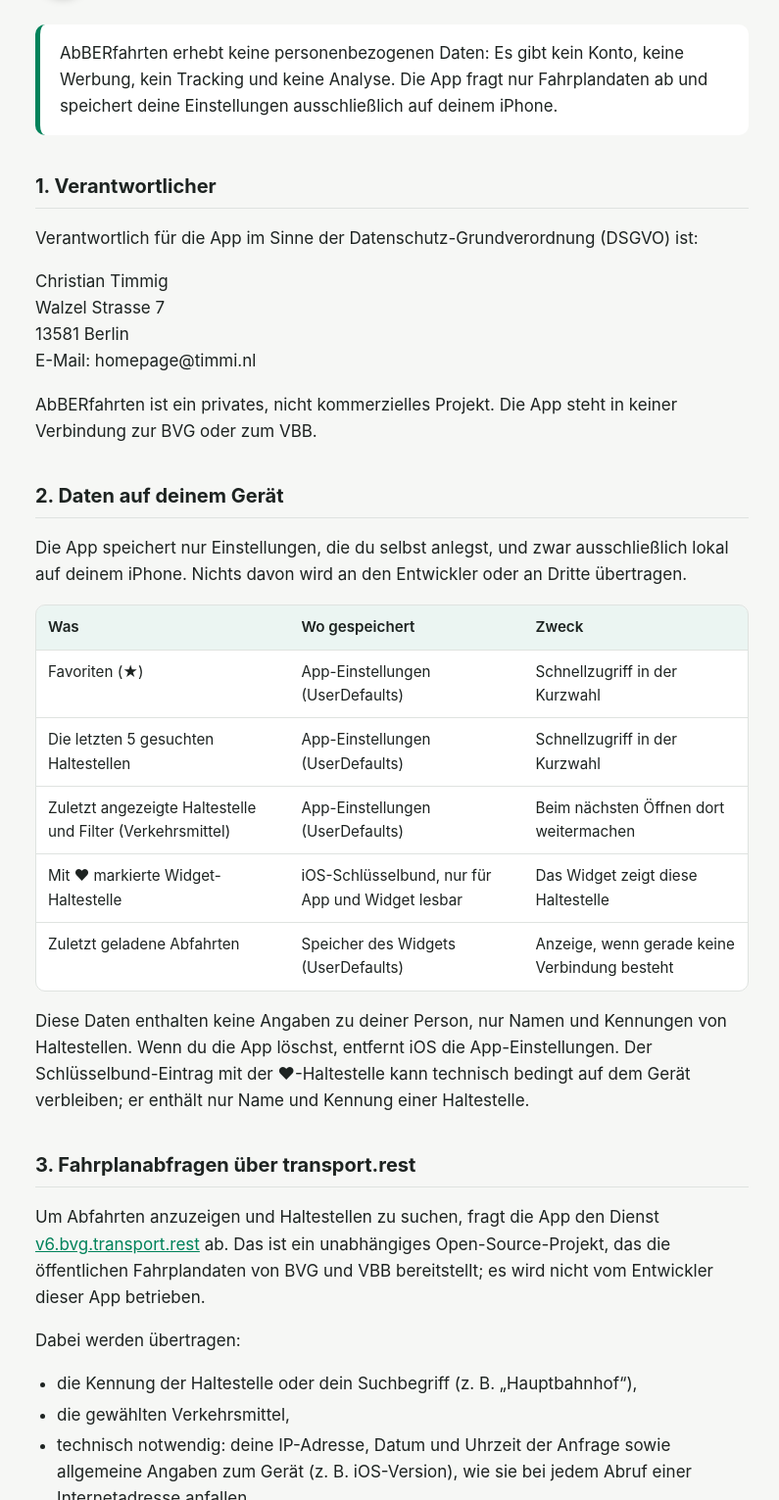
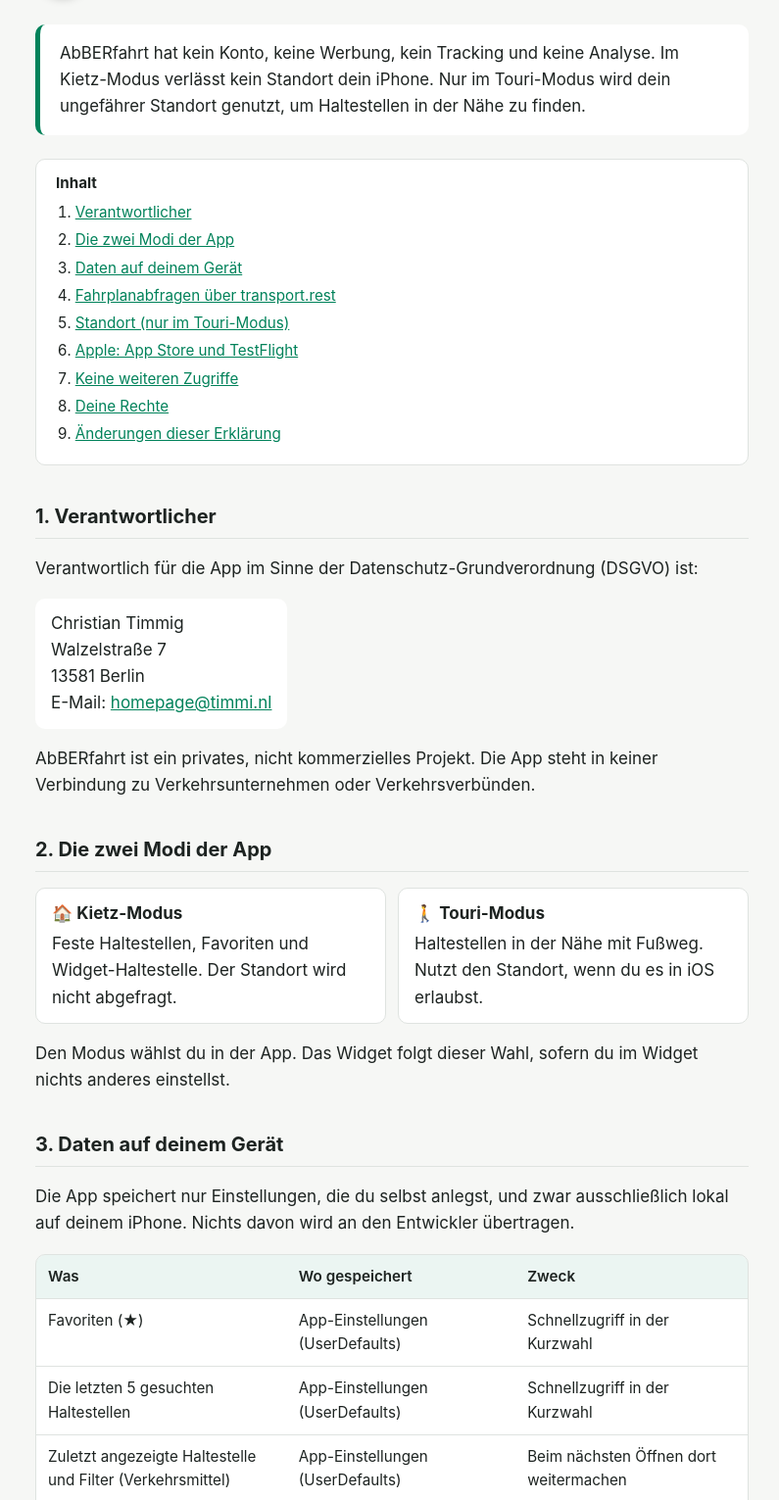
Before and after one commit to CTBER-dev/abberfahrten, a plain HTML site: page index.html in a window 1280 px wide. Shown: the part 96-1627 px from the top of the page at 98% size, without its empty margins (240-1035 px from the left). Drawn offline with Linux system fonts and the light colour scheme.

Commit message:
Add files via upload

```diff
--- a/index.html
+++ b/index.html
@@ -3,15 +3,12 @@
 <head>
 <meta charset="utf-8">
 <meta name="viewport" content="width=device-width, initial-scale=1">
-<meta name="author" content="Timmi">
-<title>Datenschutzerklärung AbBERfahrten</title>
-<meta name="description" content="Datenschutzerklärung der iPhone-App AbBERfahrten – Abfahrten für Bus und Bahn in Berlin.">
+<meta name="author" content="Christian Timmig (Timmi)">
+<title>Datenschutzerklärung AbBERfahrt</title>
+<meta name="description" content="Datenschutzerklärung der iPhone-App AbBERfahrt – Abfahrten für Bus und Bahn in Berlin.">
 <!--
-  Datenschutzerklärung AbBERfahrten – für GitHub Pages
+  Datenschutzerklärung AbBERfahrt – für GitHub Pages
   Autor: Timmi
-
-  VOR DEM VERÖFFENTLICHEN: alle gelb markierten Platzhalter
-  (<mark class="todo">…</mark>) durch deine Angaben ersetzen.
 -->
 <style>
   :root {
@@ -22,8 +19,6 @@
     --line: #dfe3e0;
     --green: #00825a;
     --yellow: #f9cc00;
-    --todo-bg: #fff3b0;
-    --todo-text: #5a4500;
   }
   @media (prefers-color-scheme: dark) {
     :root {
@@ -33,8 +28,6 @@
       --muted: #a3ada8;
       --line: #2e3532;
       --green: #3fbf8a;
-      --todo-bg: #5a4a00;
-      --todo-text: #fff3b0;
     }
   }
   * { box-sizing: border-box; }
@@ -45,29 +38,19 @@
     font: 17px/1.6 -apple-system, BlinkMacSystemFont, "Segoe UI", Roboto, "Helvetica Neue", Arial, sans-serif;
     -webkit-text-size-adjust: 100%;
   }
-  main {
-    max-width: 760px;
-    margin: 0 auto;
-    padding: 32px 16px 64px;
-  }
-  header {
-    display: flex;
-    align-items: center;
-    gap: 16px;
-    margin-bottom: 28px;
-  }
+  main { max-width: 760px; margin: 0 auto; padding: 32px 16px 64px; }
+  header { display: flex; align-items: center; gap: 16px; margin-bottom: 28px; }
   .sign {
     flex: none;
     width: 56px; height: 56px;
     border-radius: 50%;
     background: var(--yellow);
-    border: 6px solid var(--green);
+    border: 6px solid #00825a;
     box-shadow: 0 0 0 3px #fff, 0 4px 10px rgba(0,0,0,.25);
     display: grid; place-items: center;
-    color: var(--green);
+    color: #00825a;
     font: 800 26px/1 "DIN Alternate", "Arial Narrow", Arial, sans-serif;
   }
-  @media (prefers-color-scheme: dark) { .sign { color: #00825a; border-color: #00825a; } }
   h1 { font-size: 1.7rem; line-height: 1.2; margin: 0; }
   .subtitle { color: var(--muted); margin: 4px 0 0; font-size: .95rem; }
   .lead {
@@ -75,19 +58,28 @@
     border-left: 5px solid var(--green);
     padding: 16px 20px;
     border-radius: 10px;
-    margin: 0 0 32px;
+    margin: 0 0 24px;
     font-size: 1.05rem;
   }
+  nav.toc {
+    background: var(--card);
+    border: 1px solid var(--line);
+    border-radius: 10px;
+    padding: 12px 20px;
+    font-size: .95rem;
+  }
+  nav.toc ol { margin: 6px 0; padding-left: 1.3em; }
   h2 {
     font-size: 1.25rem;
     margin: 36px 0 10px;
     padding-bottom: 6px;
     border-bottom: 1px solid var(--line);
+    scroll-margin-top: 16px;
   }
   a { color: var(--green); }
   ul { padding-left: 1.3em; }
   li { margin: 4px 0; }
-  address { font-style: normal; }
+  address { font-style: normal; background: var(--card); border-radius: 10px; padding: 12px 16px; display: inline-block; }
   .table-wrap {
     overflow-x: auto;
     -webkit-overflow-scrolling: touch;
@@ -100,13 +92,9 @@
   th, td { text-align: left; padding: 10px 12px; border-bottom: 1px solid var(--line); vertical-align: top; }
   tr:last-child td { border-bottom: none; }
   th { font-weight: 600; background: rgba(0,130,90,.08); }
-  mark.todo {
-    background: var(--todo-bg);
-    color: var(--todo-text);
-    padding: 0 4px;
-    border-radius: 4px;
-    font-weight: 600;
-  }
+  .modes { display: grid; grid-template-columns: repeat(auto-fit, minmax(240px, 1fr)); gap: 12px; margin: 16px 0; }
+  .mode { background: var(--card); border: 1px solid var(--line); border-radius: 10px; padding: 12px 16px; }
+  .mode strong { display: block; margin-bottom: 4px; }
   footer {
     margin-top: 48px;
     color: var(--muted);
@@ -121,29 +109,58 @@
   <header>
     <div class="sign" aria-hidden="true">H</div>
     <div>
-      <h1>Datenschutzerklärung AbBERfahrten</h1>
-      <p class="subtitle">iPhone-App für Abfahrten in Berlin · Stand: 12. November 2026</p>
+      <h1>Datenschutzerklärung AbBERfahrt</h1>
+      <p class="subtitle">iPhone-App für Abfahrten in Berlin · Stand: 14. November 2026</p>
     </div>
   </header>
 
-  <p class="lead">AbBERfahrten erhebt keine personenbezogenen Daten: Es gibt kein Konto, keine Werbung,
-  kein Tracking und keine Analyse. Die App fragt nur Fahrplandaten ab und speichert deine Einstellungen
-  ausschließlich auf deinem iPhone.</p>
+  <p class="lead">AbBERfahrt hat kein Konto, keine Werbung, kein Tracking und keine Analyse. Im Kietz-Modus
+  verlässt kein Standort dein iPhone. Nur im Touri-Modus wird dein ungefährer Standort genutzt, um
+  Haltestellen in der Nähe zu finden.</p>
+
+  <nav class="toc" aria-label="Inhalt">
+    <strong>Inhalt</strong>
+    <ol>
+      <li><a href="#verantwortlicher">Verantwortlicher</a></li>
+      <li><a href="#modi">Die zwei Modi der App</a></li>
+      <li><a href="#geraet">Daten auf deinem Gerät</a></li>
+      <li><a href="#fahrplan">Fahrplanabfragen über transport.rest</a></li>
+      <li><a href="#standort">Standort (nur im Touri-Modus)</a></li>
+      <li><a href="#apple">Apple: App Store und TestFlight</a></li>
+      <li><a href="#zugriffe">Keine weiteren Zugriffe</a></li>
+      <li><a href="#rechte">Deine Rechte</a></li>
+      <li><a href="#aenderungen">Änderungen dieser Erklärung</a></li>
+    </ol>
+  </nav>
 
   <h2 id="verantwortlicher">1. Verantwortlicher</h2>
   <p>Verantwortlich für die App im Sinne der Datenschutz-Grundverordnung (DSGVO) ist:</p>
   <address>
     Christian Timmig<br>
-    Walzel Strasse 7<br>
+    Walzelstraße 7<br>
     13581 Berlin<br>
-    E-Mail: homepage@timmi.nl
+    E-Mail: <a href="mailto:homepage@timmi.nl">homepage@timmi.nl</a>
   </address>
-  <p>AbBERfahrten ist ein privates, nicht kommerzielles Projekt. Die App steht in keiner Verbindung zur BVG
-  oder zum VBB.</p>
+  <p>AbBERfahrt ist ein privates, nicht kommerzielles Projekt. Die App steht in keiner Verbindung zu
+  Verkehrsunternehmen oder Verkehrsverbünden.</p>
 
-  <h2 id="geraet">2. Daten auf deinem Gerät</h2>
+  <h2 id="modi">2. Die zwei Modi der App</h2>
+  <div class="modes">
+    <div class="mode">
+      <strong>🏠 Kietz-Modus</strong>
+      Feste Haltestellen, Favoriten und Widget-Haltestelle. Der Standort wird nicht abgefragt.
+    </div>
+    <div class="mode">
+      <strong>🚶 Touri-Modus</strong>
+      Haltestellen in der Nähe mit Fußweg. Nutzt den Standort, wenn du es in iOS erlaubst.
+    </div>
+  </div>
+  <p>Den Modus wählst du in der App. Das Widget folgt dieser Wahl, sofern du im Widget nichts anderes
+  einstellst.</p>
+
+  <h2 id="geraet">3. Daten auf deinem Gerät</h2>
   <p>Die App speichert nur Einstellungen, die du selbst anlegst, und zwar ausschließlich lokal auf deinem
-  iPhone. Nichts davon wird an den Entwickler oder an Dritte übertragen.</p>
+  iPhone. Nichts davon wird an den Entwickler übertragen.</p>
   <div class="table-wrap">
     <table>
       <thead>
@@ -153,33 +170,52 @@
         <tr><td>Favoriten (★)</td><td>App-Einstellungen (UserDefaults)</td><td>Schnellzugriff in der Kurzwahl</td></tr>
         <tr><td>Die letzten 5 gesuchten Haltestellen</td><td>App-Einstellungen (UserDefaults)</td><td>Schnellzugriff in der Kurzwahl</td></tr>
         <tr><td>Zuletzt angezeigte Haltestelle und Filter (Verkehrsmittel)</td><td>App-Einstellungen (UserDefaults)</td><td>Beim nächsten Öffnen dort weitermachen</td></tr>
-        <tr><td>Mit ♥ markierte Widget-Haltestelle</td><td>iOS-Schlüsselbund, nur für App und Widget lesbar</td><td>Das Widget zeigt diese Haltestelle</td></tr>
+        <tr><td>Mit ♥ markierte Widget-Haltestelle und gewählter Modus</td><td>iOS-Schlüsselbund, nur für App und Widget lesbar</td><td>Das Widget zeigt Haltestelle bzw. Modus aus der App</td></tr>
         <tr><td>Zuletzt geladene Abfahrten</td><td>Speicher des Widgets (UserDefaults)</td><td>Anzeige, wenn gerade keine Verbindung besteht</td></tr>
       </tbody>
     </table>
   </div>
-  <p>Diese Daten enthalten keine Angaben zu deiner Person, nur Namen und Kennungen von Haltestellen. Wenn du
-  die App löschst, entfernt iOS die App-Einstellungen. Der Schlüsselbund-Eintrag mit der ♥-Haltestelle kann
-  technisch bedingt auf dem Gerät verbleiben; er enthält nur Name und Kennung einer Haltestelle.</p>
+  <p>Diese Daten enthalten keine Angaben zu deiner Person, nur Namen und Kennungen von Haltestellen. Dein
+  Standort wird nicht gespeichert. Wenn du die App löschst, entfernt iOS die App-Einstellungen. Die
+  Schlüsselbund-Einträge können technisch bedingt auf dem Gerät verbleiben; sie enthalten nur eine
+  Haltestelle und den Modus.</p>
 
-  <h2 id="fahrplan">3. Fahrplanabfragen über transport.rest</h2>
+  <h2 id="fahrplan">4. Fahrplanabfragen über transport.rest</h2>
   <p>Um Abfahrten anzuzeigen und Haltestellen zu suchen, fragt die App den Dienst
-  <a href="https://v6.bvg.transport.rest">v6.bvg.transport.rest</a> ab. Das ist ein unabhängiges
-  Open-Source-Projekt, das die öffentlichen Fahrplandaten von BVG und VBB bereitstellt; es wird nicht vom
-  Entwickler dieser App betrieben.</p>
+  <a href="https://v6.vbb.transport.rest">v6.vbb.transport.rest</a> ab. Das ist ein unabhängiges
+  Open-Source-Projekt, das die öffentlichen Fahrplandaten des Verkehrsverbunds Berlin-Brandenburg (VBB)
+  bereitstellt; es wird nicht vom Entwickler dieser App betrieben.</p>
   <p>Dabei werden übertragen:</p>
   <ul>
     <li>die Kennung der Haltestelle oder dein Suchbegriff (z. B. „Hauptbahnhof“),</li>
     <li>die gewählten Verkehrsmittel,</li>
+    <li>nur im Touri-Modus: dein auf ca. 100 m gerundeter Standort,</li>
     <li>technisch notwendig: deine IP-Adresse, Datum und Uhrzeit der Anfrage sowie allgemeine Angaben zum
     Gerät (z. B. iOS-Version), wie sie bei jedem Abruf einer Internetadresse anfallen.</li>
   </ul>
-  <p>Die Übertragung ist per HTTPS verschlüsselt. Der Entwickler erhält diese Daten nicht. Rechtsgrundlage ist
-  Art. 6 Abs. 1 lit. f DSGVO: Ohne diese Abfrage kann die App keine Abfahrten anzeigen. Wie der Betreiber von
-  transport.rest mit Server-Protokollen umgeht, liegt in seiner Verantwortung; Informationen dazu findest du
-  auf <a href="https://transport.rest">transport.rest</a>.</p>
+  <p>Die Übertragung ist per HTTPS verschlüsselt. Der Entwickler erhält diese Daten nicht. Rechtsgrundlage
+  ist Art. 6 Abs. 1 lit. f DSGVO: Ohne diese Abfrage kann die App keine Abfahrten anzeigen. Wie der Betreiber
+  von transport.rest mit Server-Protokollen umgeht, liegt in seiner Verantwortung; Informationen dazu
+  findest du auf <a href="https://transport.rest">transport.rest</a>.</p>
 
-  <h2 id="apple">4. Apple: App Store und TestFlight</h2>
+  <h2 id="standort">5. Standort (nur im Touri-Modus)</h2>
+  <p>Den Standort nutzt die App nur, wenn du den Touri-Modus einschaltest und iOS den Zugriff erlaubst
+  („Beim Verwenden der App“ bzw. „… oder Widgets“). Im Kietz-Modus wird kein Standort abgefragt.</p>
+  <ul>
+    <li><strong>Haltestellen in der Nähe:</strong> Dein Standort wird auf ca. 100 m gerundet an transport.rest
+    gesendet (siehe Abschnitt 4). Die genaue Position verlässt dafür das Gerät nicht.</li>
+    <li><strong>Fußweg:</strong> Gehzeit und Route berechnet Apple Karten. Dafür übermittelt iOS deine Position
+    und die Haltestelle an Apple; es gilt die
+    <a href="https://www.apple.com/de/legal/privacy/">Datenschutzrichtlinie von Apple</a>.</li>
+    <li><strong>Widget:</strong> Im Touri-Modus nutzt das Widget die zuletzt bekannte Position, wenn du es
+    erlaubt hast.</li>
+    <li>Der Entwickler speichert deinen Standort nicht, und die App verfolgt ihn nicht im Hintergrund.</li>
+  </ul>
+  <p>Rechtsgrundlage ist deine Einwilligung über die iOS-Abfrage (Art. 6 Abs. 1 lit. a DSGVO). Du kannst sie
+  jederzeit widerrufen: Einstellungen → Datenschutz &amp; Sicherheit → Ortungsdienste → AbBERfahrt, oder
+  einfach in den Kietz-Modus wechseln.</p>
+
+  <h2 id="apple">6. Apple: App Store und TestFlight</h2>
   <p>Die App wird über Apple verteilt. Für Download, Installation und Updates verarbeitet Apple Daten nach der
   eigenen <a href="https://www.apple.com/de/legal/privacy/">Datenschutzrichtlinie von Apple</a>.</p>
   <p>Wenn du die App über TestFlight testest, stellt Apple dem Entwickler Folgendes zur Verfügung:</p>
@@ -191,14 +227,15 @@
     iOS-Einstellungen das Teilen mit Entwicklern erlaubt hast.</li>
   </ul>
   <p>Diese Angaben nutzt der Entwickler nur, um die App zu testen und Fehler zu beheben. Sie werden nicht
-  weitergegeben und nach Ende des Tests nicht weiter verwendet.</p>
+  weitergegeben und nach Ende des Tests nicht weiter verwendet. Rechtsgrundlage ist Art. 6 Abs. 1 lit. f
+  DSGVO.</p>
 
-  <h2 id="zugriffe">5. Keine weiteren Zugriffe</h2>
-  <p>Die App greift nicht auf deinen Standort, deine Kontakte, Fotos, Kamera, dein Mikrofon oder deine
-  Gesundheitsdaten zu. Sie enthält keine Werbung, keine Analyse- oder Tracking-Werkzeuge und keine Software
-  von Werbenetzwerken. Es werden keine Cookies gesetzt und keine Daten verkauft.</p>
+  <h2 id="zugriffe">7. Keine weiteren Zugriffe</h2>
+  <p>Die App greift nicht auf deine Kontakte, Fotos, Kamera, dein Mikrofon oder deine Gesundheitsdaten zu.
+  Sie enthält keine Werbung, keine Analyse- oder Tracking-Werkzeuge und keine Software von Werbenetzwerken.
+  Diese Webseite setzt keine Cookies, und es werden keine Daten verkauft.</p>
 
-  <h2 id="rechte">6. Deine Rechte</h2>
+  <h2 id="rechte">8. Deine Rechte</h2>
   <p>Soweit der Entwickler personenbezogene Daten von dir verarbeitet (etwa als TestFlight-Tester), hast du nach
   der DSGVO das Recht auf:</p>
   <ul>
@@ -206,18 +243,19 @@
     <li>Berichtigung unrichtiger Daten (Art. 16),</li>
     <li>Löschung (Art. 17) und Einschränkung der Verarbeitung (Art. 18),</li>
     <li>Datenübertragbarkeit (Art. 20),</li>
-    <li>Widerspruch gegen die Verarbeitung (Art. 21).</li>
+    <li>Widerspruch gegen die Verarbeitung (Art. 21),</li>
+    <li>Widerruf einer Einwilligung mit Wirkung für die Zukunft (Art. 7 Abs. 3).</li>
   </ul>
-  <p>Schreib dafür einfach an die oben genannte E-Mail-Adresse.</p>
+  <p>Schreib dafür einfach an <a href="mailto:homepage@timmi.nl">homepage@timmi.nl</a>.</p>
   <p>Du kannst dich außerdem bei einer Datenschutz-Aufsichtsbehörde beschweren, zum Beispiel bei der
   <a href="https://www.datenschutz-berlin.de">Berliner Beauftragten für Datenschutz und Informationsfreiheit</a>.</p>
 
-  <h2 id="aenderungen">7. Änderungen dieser Erklärung</h2>
+  <h2 id="aenderungen">9. Änderungen dieser Erklärung</h2>
   <p>Wenn sich die App so ändert, dass andere Daten verarbeitet werden, wird diese Erklärung angepasst. Es gilt
   jeweils die Fassung mit dem Datum oben.</p>
 
   <footer>
-    AbBERfahrten · © 2026 Timmi · Fahrplandaten: VBB/BVG über transport.rest
+    AbBERfahrt · © 2026 Christian Timmig (Timmi) · Fahrplandaten: VBB über transport.rest
   </footer>
 </main>
 </body>
```
